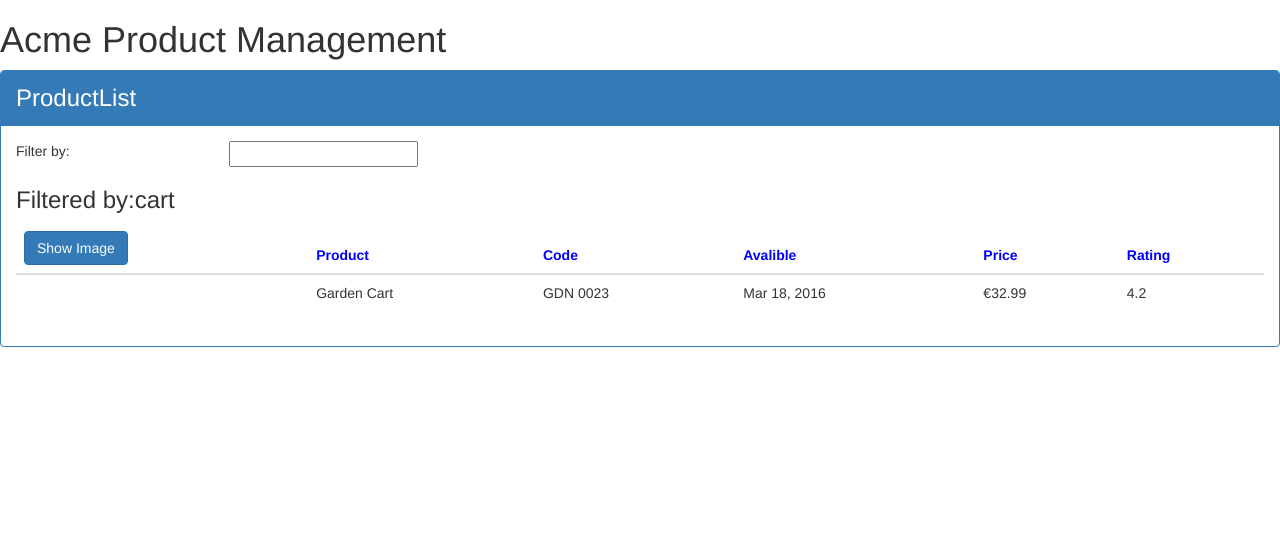
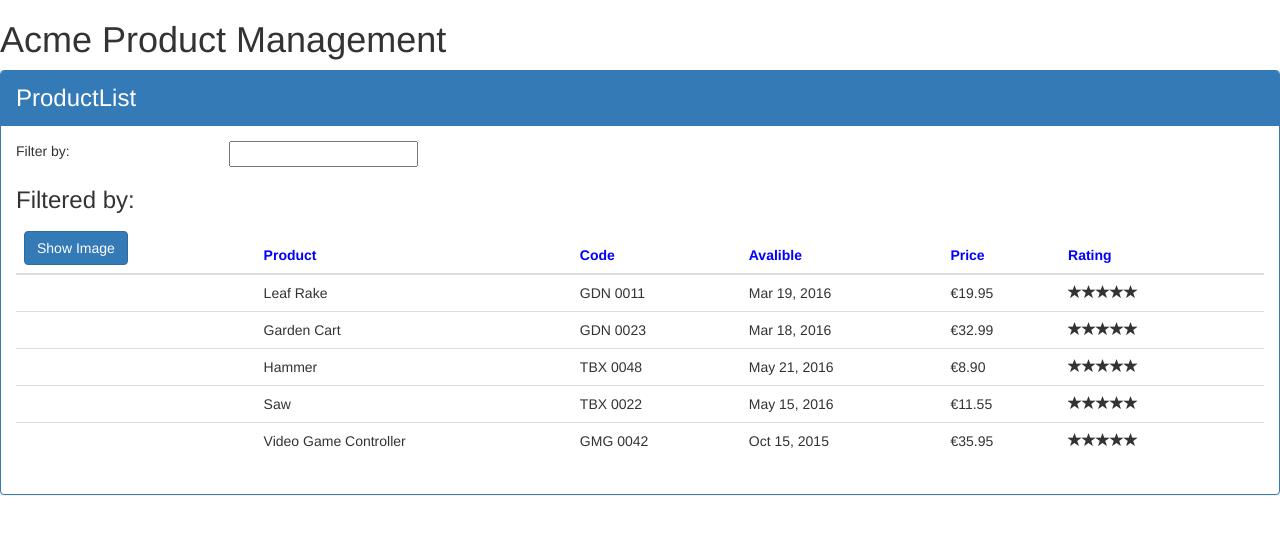
Before and after one commit to IlJaylI/Client, an Angular app in the folder APM/: page / in a window 1280 px wide. Shown: the top 534 px of the page. Built offline with nearby package versions, Linux system fonts and the light colour scheme.

Commit message:
StarRating

```diff
--- a/APM/src/app/app.module.ts
+++ b/APM/src/app/app.module.ts
@@ -4,10 +4,11 @@ import {FormsModule} from '@angular/forms';
 import { AppComponent } from './app.component';
 import { ProductList } from './products/product-list.component';
 import { ConvertToSpacesPipe } from './shared/convert-to-spaces.pipe';
+import { StarComponent } from './products/StarComponent'
 
 @NgModule({
   declarations: [
-    AppComponent,ProductList,ConvertToSpacesPipe
+    AppComponent,ProductList,ConvertToSpacesPipe, StarComponent
   ],
   imports: [
     BrowserModule, FormsModule
--- /dev/null
+++ b/APM/src/app/products/StarComponent.ts
@@ -0,0 +1,18 @@
+import { Component, OnChanges, Input } from "@angular/core";
+
+
+
+@Component({
+    selector: 'pm-star',
+    templateUrl: '../shared/star.component.html',
+    styleUrls: ['../shared/star.component.css'],
+})
+
+export class StarComponent implements OnChanges{
+    @Input() rating:number;
+    starwidth:number;
+
+    ngOnChanges():void{
+        this.starwidth = this.rating * 86/5;
+    }
+}
--- a/APM/src/app/products/product-list.component.html
+++ b/APM/src/app/products/product-list.component.html
@@ -44,7 +44,7 @@
                                 <td>{{p.productCode | ConvertToSpace: '-' }}</td>
                                 <td>{{p.releaseDate | date}}</td>
                                 <td>{{p.price | currency:'EUR': true:'1.2-5'}}</td>
-                                <td>{{p.starRating}}</td>
+                                <td><pm-star [rating]='p.starRating'></pm-star></td>
                             </tr>
                 </tbody>
             </table>
--- a/APM/src/app/products/product-list.component.ts
+++ b/APM/src/app/products/product-list.component.ts
@@ -1,4 +1,4 @@
-import { Component , OnInit } from "@angular/core";
+import { Component , OnInit, Input } from "@angular/core";
 import { IProduct } from "./product";
 import { ConvertToSpacesPipe } from "../shared/convert-to-spaces.pipe";
 
@@ -12,15 +12,14 @@ import { ConvertToSpacesPipe } from "../shared/convert-to-spaces.pipe";
 
 
 export class ProductList implements OnInit{
+    /**getTitle():string{return 'ProductList';}*/
     pageTitle: string = 'ProductList'
-    /**getTitle():string{return 'ProductList';}*/
     _listFilter :string;
     filteredProducts : IProduct[];
     showImage:boolean = false;
 
     constructor(){
         this.filteredProducts =this.products;
-        this.listFilter = 'cart';
     }
 
     getlistFilter():string{
@@ -98,6 +97,6 @@ export class ProductList implements OnInit{
 
 
       ngOnInit() : void {
-          console.log('I am working master. Fuck you!');
+          console.log('I am working master.');
       }
 }
```
